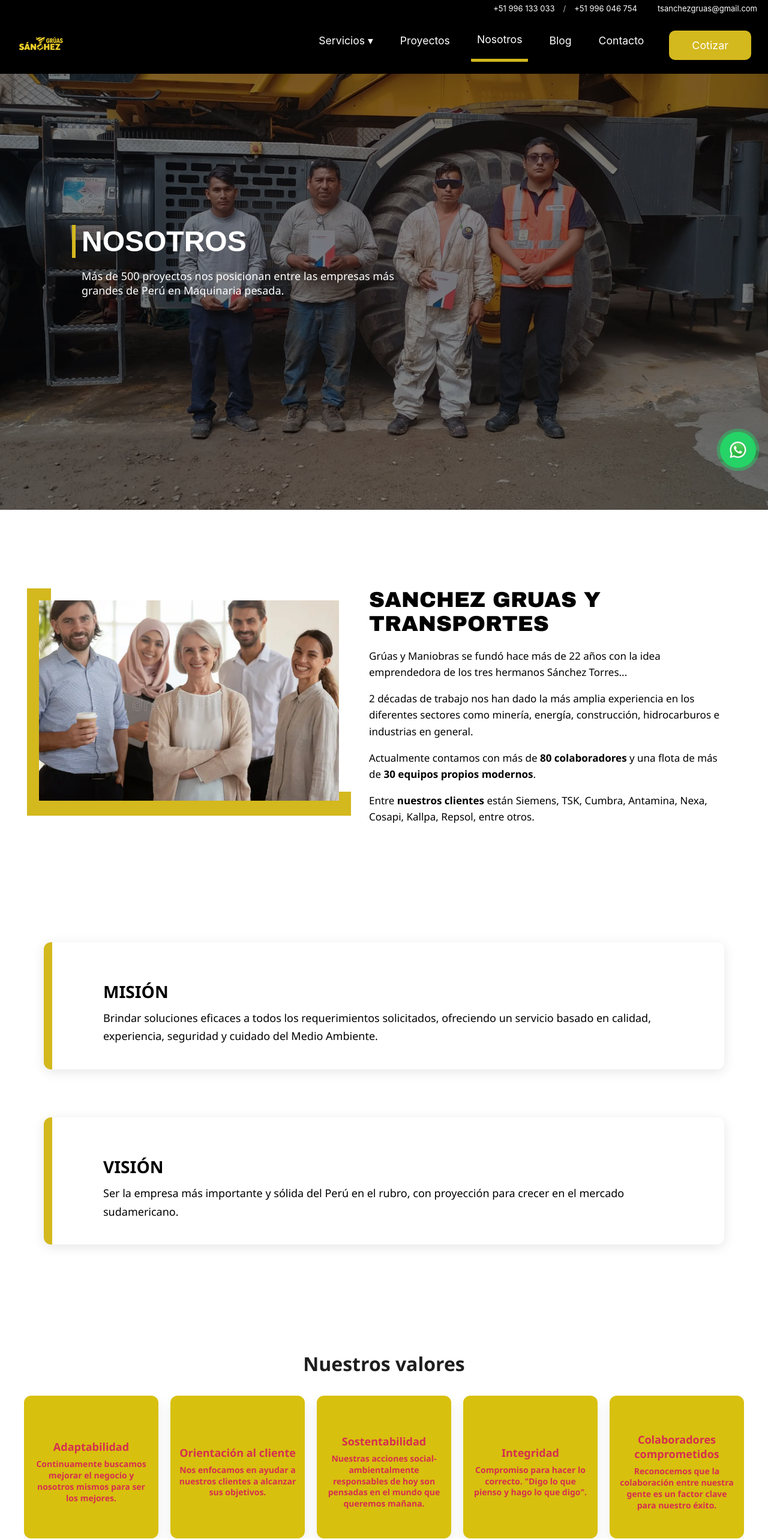
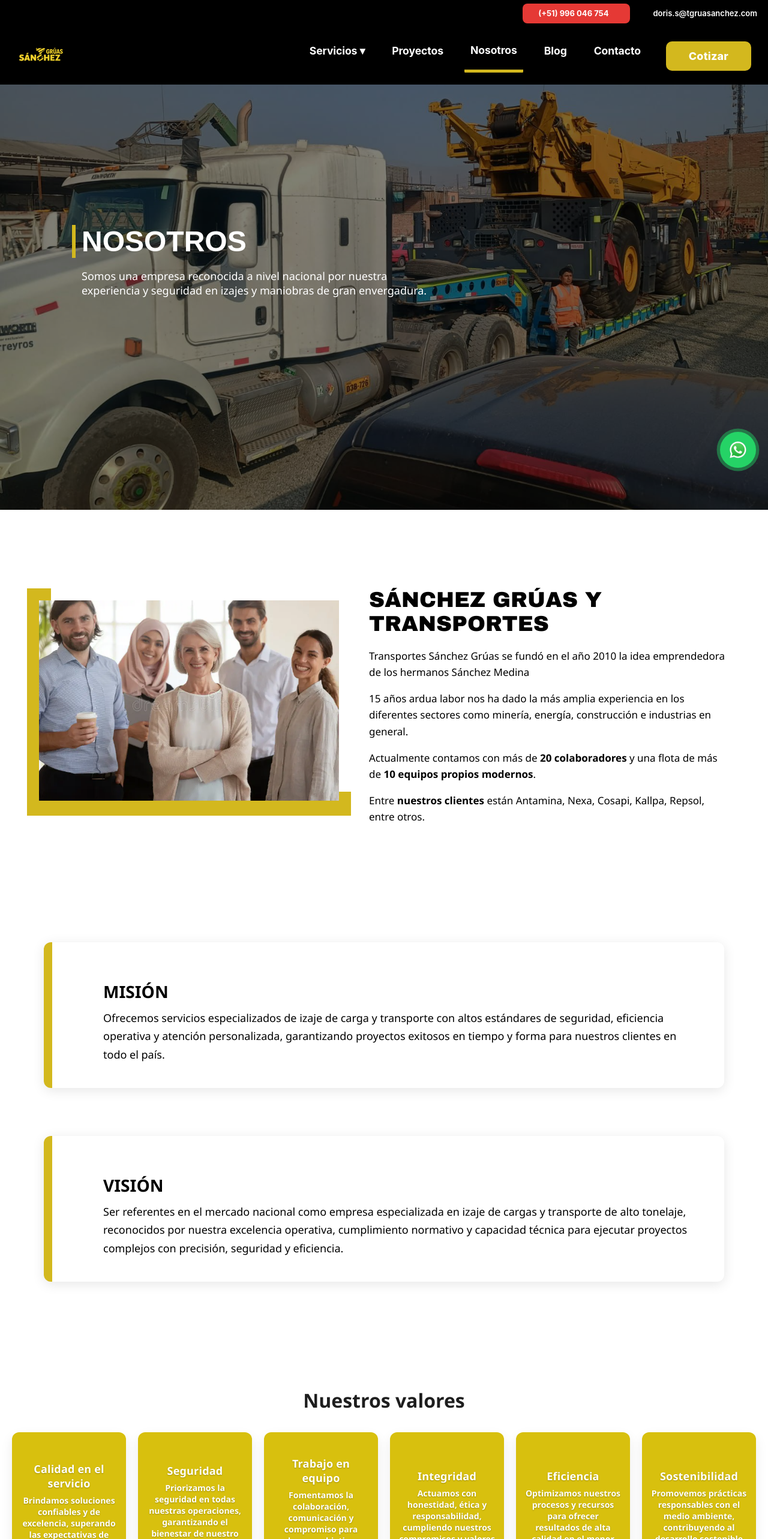
Before and after one commit to AYRTONFLORIAN30/PAGINA-WEB---SANCHEZ, a React (Create React App) app: page /nosotros in a window 1280 px wide. Shown: the top 2566 px of the page at 60% size. Built offline with nearby package versions, Linux system fonts and the light colour scheme.

Commit message:
Cambios finales pagina web 15-10-2025

```diff
--- a/src/components/Footer.jsx
+++ b/src/components/Footer.jsx
@@ -23,23 +23,23 @@
 
         <div className="footer-col">
           <h3>DATOS DE CONTACTO</h3>
-          <p><i className="fas fa-envelope verde-text"></i> administracion@tgruasanchez.com</p>
-          <p><i className="fas fa-phone verde-text"></i> Central: (51) 356-5800</p>
-          <p><i className="fas fa-mobile-alt verde-text"></i> +51 996 046 754  /  +51 996 133 033</p>
+          <p><i className="fas fa-envelope verde-text"></i> doris.s@tgruasanchez.com</p>
+          <p><i className="fas fa-mobile-alt verde-text"></i> +51 996 046 754  /  +51 949 344 778</p>
           <p><i className="fas fa-map-marker-alt verde-text"></i> Av. Las Torres Sub Lt 7-C S/N<br />Zona Norte de la Baja de Lima<br /> Lurigancho – Huachipa</p>
         </div>
 
         <div className="footer-col">
-          <h3>Gruas y Transportes | Sanchez</h3>
+          <h3>Grúas y Transportes Sánchez</h3>
           <p>Puedes seguirnos en nuestras redes:</p>
 
           <div className="redes-con-libro">
             <div className="redes">
               <a
-                href="https://www.facebook.com/people/TRANSPORTES-S%C3%81NCHEZ-GR%C3%9AAS-SAC/100063488621412/"
-                target="_blank"
-                rel="noopener noreferrer"
-              >
+                  href="https://web.facebook.com/sanchezgruas.sac/"
+                  target="_blank"
+                  rel="noopener noreferrer"
+                >
+
                 <i className="fab fa-facebook-square"></i>
               </a>
               <a href="https://www.instagram.com/sanchezgruas?igsh=M2Z5NnZkcWJ5amxv" target="_blank" rel="noopener noreferrer">
@@ -69,7 +69,7 @@
       </div>
 
       <div className="footer-bottom">
-        <p>Copyright 2025 © Sanchez | Gruas y Transportes</p>
+        <p>Copyright 2025 © Sánchez | Grúas y Transportes</p>
         <div className="footer-links">
           <span>Políticas de Privacidad</span> |
           <span>Políticas de Cookies</span> |
--- a/src/components/Navbar.css
+++ b/src/components/Navbar.css
@@ -875,3 +875,193 @@
     border-radius: 10px;
   }
 }
+
+/* === TELÉFONO: estilos como las referencias === */
+
+/* pill rojo (desktop) */
+.call-cta{
+  display:inline-flex;
+  align-items:center;
+  gap:10px;
+  background:#e53935;          /* rojo */
+  color:#fff !important;
+  padding:10px 16px;
+  border-radius:8px;            /* rectángulo con esquinas */
+  font-weight:700;
+  text-decoration:none !important;
+  line-height:1;
+  box-shadow: 0 2px 0 rgba(0,0,0,.12);
+  transition: transform .08s ease, background .2s ease;
+}
+.call-cta i{ font-size:14px; }
+.call-cta:hover{ background:#c62828; transform: translateY(-1px); }
+
+/* botón redondo (móvil) */
+.call-fab{
+  display:none;                 /* oculto en desktop */
+  width:36px;
+  height:36px;
+  min-width:36px;
+  border-radius:50%;
+  background:#e53935;
+  color:#fff !important;
+  align-items:center;
+  justify-content:center;
+  text-decoration:none !important;
+  line-height:1;
+  box-shadow: 0 2px 6px rgba(0,0,0,.18);
+}
+.call-fab i{ font-size:14px; }
+.call-fab:active{ transform: scale(.96); }
+
+/* alineación en la barra superior */
+.top-bar .contact-info{
+  display:flex;
+  align-items:center;
+  gap:12px;
+}
+
+/* Responsive: mostrar solo 1 variante */
+@media (max-width: 768px){
+  .call-cta{ display:none; }    /* en móvil, oculta el pill */
+  .call-fab{ display:inline-flex; }  /* muestra el redondo */
+}
+@media (min-width: 769px){
+  .call-cta{ display:inline-flex; }
+  .call-fab{ display:none; }
+}
+
+/* === PULSE WHATSAPP-LIKE PARA .call-fab (SOLO MÓVIL) === */
+.call-fab{
+  position: relative;          /* permite pseudo-elementos */
+  overflow: visible;
+}
+
+/* Círculos de halo */
+.call-fab::before,
+.call-fab::after{
+  content: "";
+  position: absolute;
+  inset: -10px;                /* halo alrededor */
+  border-radius: 50%;
+  background: #e53935;         /* mismo rojo del botón */
+  opacity: .22;
+  transform: scale(.7);
+  z-index: -1;
+  animation: fab-pulse 1.8s ease-out infinite;
+}
+
+/* Segundo anillo, más grande y desfasado */
+.call-fab::after{
+  inset: -18px;
+  opacity: .14;
+  animation-delay: .45s;
+}
+
+/* Animación del pulso */
+@keyframes fab-pulse{
+  0%   { transform: scale(.6); opacity: .28; }
+  60%  { transform: scale(1.35); opacity: 0; }
+  100% { transform: scale(1.55); opacity: 0; }
+}
+
+/* Un poquito de feedback al tocar */
+.call-fab:active{
+  transform: scale(.95);
+}
+
+/* Respeto a usuarios con reducción de movimiento */
+@media (prefers-reduced-motion: reduce){
+  .call-fab::before,
+  .call-fab::after{
+    animation: none;
+    opacity: 0;                /* sin halos si reducen animación */
+  }
+}
+
+/* Mantener que solo se vea en móvil */
+@media (max-width: 768px){
+  .call-cta{ display:none; }
+  .call-fab{ display:inline-flex; }
+}
+@media (min-width: 769px){
+  .call-cta{ display:inline-flex; }
+  .call-fab{ display:none; }
+}
+
+/* === CALL FAB con pulso visible (tipo WhatsApp) === */
+.call-fab{
+  display:none;                 /* se muestra solo en móvil más abajo */
+  width:40px;                   /* un pelín más grande para que luzca */
+  height:40px;
+  min-width:40px;
+  border-radius:50%;
+  background:#e53935;
+  color:#fff !important;
+  align-items:center;
+  justify-content:center;
+  text-decoration:none !important;
+  line-height:1;
+  position: relative;
+  z-index: 1;                   /* por encima del fondo de .top-bar */
+  box-shadow: 0 0 0 0 rgba(229,57,53,.45),
+              0 0 0 0 rgba(229,57,53,.25);
+  animation: call-ring 1.8s ease-out infinite;
+}
+.call-fab i{ font-size:16px; }
+.call-fab:active{ transform: scale(.95); }
+
+/* Animación: dos anillos que se expanden y se desvanecen */
+@keyframes call-ring{
+  0%{
+    box-shadow: 0 0 0 0 rgba(229,57,53,.45),
+                0 0 0 0 rgba(229,57,53,.25);
+  }
+  60%{
+    box-shadow: 0 0 0 16px rgba(229,57,53,0),
+                0 0 0 30px rgba(229,57,53,0);
+  }
+  100%{
+    box-shadow: 0 0 0 0 rgba(229,57,53,0),
+                0 0 0 0 rgba(229,57,53,0);
+  }
+}
+
+/* Respeto a reducción de movimiento */
+@media (prefers-reduced-motion: reduce){
+  .call-fab{ animation: none; box-shadow: none; }
+}
+
+/* Mostrar solo en móvil (como tenías) */
+@media (max-width: 768px){
+  .call-cta{ display:none; }
+  .call-fab{ display:inline-flex; }
+}
+@media (min-width: 769px){
+  .call-cta{ display:inline-flex; }
+  .call-fab{ display:none; }
+}
+
+/* === NAVBAR MÁS GRUESO === */
+.menu a{
+  font-weight: 700 !important;          /* negrita en items del menú */
+  letter-spacing: -0.1px;               /* compacta un pelín = se ve más sólido */
+}
+.menu .dropdown > a.active{
+  font-weight: 800 !important;          /* el activo aún más marcado */
+}
+.dropdown-menu a{
+  font-weight: 700 !important;          /* submenús en negrita */
+}
+
+/* Top bar (teléfono / email) más marcado sin exagerar */
+.top-bar,
+.contact-info .contact-link{
+  font-weight: 600 !important;
+}
+
+/* Botón Cotizar más contundente */
+.cotizar-btn{
+  font-weight: 800 !important;
+  letter-spacing: .2px;
+}
--- a/src/components/Navbar.jsx
+++ b/src/components/Navbar.jsx
@@ -49,7 +49,7 @@
       <div className="top-bar">
         <div className="social-icons">
           <a
-            href="https://www.facebook.com/people/TRANSPORTES-S%C3%81NCHEZ-GR%C3%9AAS-SAC/100063488621412/"
+            href="https://web.facebook.com/sanchezgruas.sac/"
             target="_blank" rel="noopener noreferrer"
           >
             <i className="fab fa-facebook-f"></i>
@@ -76,18 +76,20 @@
 
          {/* 📞 Contacto */}
     <div className="contact-info">
-          <a href="tel:+51996046754" className="contact-link">
-            <i className="fas fa-phone"></i> +51 996 133 033
+      <a href="tel:+51996046754" className="call-cta" aria-label="Llámanos al +51 996 133 033">
+        <i className="fas fa-phone"></i>
+        <span>(+51) 996 046 754</span>
       </a>
-          <span className="sep">/</span>
-          <a href="tel:+51996133401" className="contact-link">
-            +51 996 046 754
+
+      <a href="tel:+51996046754" className="call-fab" aria-label="Llamar">
+        <i className="fas fa-phone"></i>
       </a>
+
       <a href="mailto:tsanchezgruas@gmail.com" className="contact-link">
-            <i className="fas fa-envelope"></i> tsanchezgruas@gmail.com
+        <i className="fas fa-envelope"></i> doris.s@tgruasanchez.com
       </a>
     </div>
-      </div>
+  </div>  {/* 👈 CIERRE DE top-bar QUE FALTABA */}
 
       {/* 🔽 Navbar principal */}
       <nav className="main-nav">
--- a/src/views/ContactoInfo.jsx
+++ b/src/views/ContactoInfo.jsx
@@ -24,13 +24,12 @@
           <div className="info-box">
             <i className="fas fa-envelope icono-contacto"></i>
             <h3>ESCRÍBENOS</h3>
-            <p>tsanchezgruas@gmail.com</p>
+            <p>doris.s@tgruasanchez.com</p>
           </div>
           <div className="info-box">
             <i className="fas fa-phone icono-contacto"></i>
             <h3>PUEDES LLAMARNOS</h3>
-            <p>+51 996133033 / +51 955329346</p>
-            <p>Central: (511) 356-5800</p>
+            <p>+51 996046754 / +51 949344778</p>
           </div>
           <div className="info-box">
             <i className="fas fa-map-marker-alt icono-contacto"></i>
--- a/src/views/Home.jsx
+++ b/src/views/Home.jsx
@@ -116,7 +116,7 @@
     <div className="hero-texto-centrado">
       <h1>
         <span className="bold">GRÚAS</span>{' '}
-        <span className="highlight">SANCHEZ</span>
+        <span className="highlight">SÁNCHEZ</span>
       </h1>
 
       <p className="subtitulo">Experiencia y seguridad en cada izaje.</p>
--- a/src/views/Nosotros.css
+++ b/src/views/Nosotros.css
@@ -843,3 +843,51 @@
   .texto-nosotros h1{ font-size: 30px; margin-bottom: 6px; }
   .texto-nosotros p { font-size: 13.5px; margin-left: 12px; }
 }
+
+/* === OVERRIDES: 6 columnas en una sola fila (desktop) === */
+@media (min-width: 1024px){
+  .valores-grid{
+    display: grid !important;
+    grid-template-columns: repeat(6, minmax(160px, 1fr)) !important;
+    gap: 20px !important;
+    max-width: 1400px !important;   /* más ancho para que quepan cómodos */
+    margin: 0 auto !important;
+    overflow: visible !important;    /* evita que recorte o “empuje” */
+  }
+
+  .valor-cuadro{
+    min-height: 190px;               /* mantén altura pareja */
+  }
+}
+
+/* === VALORES: textos en blanco y más gruesos === */
+.valor-cuadro h3,
+.valor-cuadro p,
+.valor-cuadro i{
+  color: #fff !important;       /* blanco en icono, título y párrafo */
+}
+
+/* Pesos más fuertes */
+.valor-cuadro h3{
+  font-weight: 800 !important;  /* título bien marcado */
+  letter-spacing: .2px;
+}
+.valor-cuadro p{
+  font-weight: 700 !important;  /* párrafo en negrita */
+}
+
+/* Mantener blanco también en hover/focus (sobrescribe reglas previas) */
+.valor-cuadro:hover h3,
+.valor-cuadro:hover p,
+.valor-cuadro:hover i,
+.valor-cuadro:focus-visible h3,
+.valor-cuadro:focus-visible p,
+.valor-cuadro:focus-visible i{
+  color: #fff !important;
+}
+
+/* (Opcional) Mejora de legibilidad sobre fondo amarillo */
+.valor-cuadro h3,
+.valor-cuadro p{
+  text-shadow: 0 1px 2px rgba(0,0,0,.25);
+}
--- a/src/views/Nosotros.jsx
+++ b/src/views/Nosotros.jsx
@@ -19,31 +19,36 @@
     }
   }, [location]);
 
-  const valores = [
+   const valores = [
     {
-      icon: 'people-arrows',
-      title: 'Adaptabilidad',
-      description: 'Continuamente buscamos mejorar el negocio y nosotros mismos para ser los mejores.'
+      icon: 'star',
+      title: 'Calidad en el servicio',
+      description: 'Brindamos soluciones confiables y de excelencia, superando las expectativas de nuestros clientes en cada proyecto.'
     },
     {
-      icon: 'user-circle',
-      title: 'Orientación al cliente',
-      description: 'Nos enfocamos en ayudar a nuestros clientes a alcanzar sus objetivos.'
+      icon: 'shield-alt',
+      title: 'Seguridad',
+      description: 'Priorizamos la seguridad en todas nuestras operaciones, garantizando el bienestar de nuestro personal, clientes y entorno.'
     },
     {
-      icon: 'leaf',
-      title: 'Sostentabilidad',
-      description: 'Nuestras acciones social-ambientalmente responsables de hoy son pensadas en el mundo que queremos mañana.'
+      icon: 'users',
+      title: 'Trabajo en equipo',
+      description: 'Fomentamos la colaboración, comunicación y compromiso para alcanzar objetivos comunes con eficiencia y armonía.'
     },
     {
       icon: 'hand-holding-heart',
       title: 'Integridad',
-      description: 'Compromiso para hacer lo correcto. "Digo lo que pienso y hago lo que digo".'
+      description: 'Actuamos con honestidad, ética y responsabilidad, cumpliendo nuestros compromisos y valores en cada acción.'
     },
     {
-      icon: 'handshake',
-      title: 'Colaboradores comprometidos',
-      description: 'Reconocemos que la colaboración entre nuestra gente es un factor clave para nuestro éxito.'
+      icon: 'cogs',
+      title: 'Eficiencia',
+      description: 'Optimizamos nuestros procesos y recursos para ofrecer resultados de alta calidad en el menor tiempo posible.'
+    },
+    {
+      icon: 'leaf',
+      title: 'Sostenibilidad',
+      description: 'Promovemos prácticas responsables con el medio ambiente, contribuyendo al desarrollo sostenible de nuestra comunidad.'
     }
   ];
 
@@ -60,7 +65,7 @@
     <div className="texto-nosotros">
       <h1>NOSOTROS</h1>
       <p>
-        Más de 500 proyectos nos posicionan entre las empresas más grandes de Perú en Maquinaria pesada.
+        Somos una empresa reconocida a nivel nacional por nuestra experiencia y seguridad en izajes y maniobras de gran envergadura.
       </p>
     </div>
   </div>
@@ -76,11 +81,11 @@
             <img src={historiaImg} alt="Historia" />
           </div>
           <div className="text">
-            <h2>SANCHEZ GRUAS Y TRANSPORTES</h2>
-            <p>Grúas y Maniobras se fundó hace más de 22 años con la idea emprendedora de los tres hermanos Sánchez Torres...</p>
-            <p>2 décadas de trabajo nos han dado la más amplia experiencia en los diferentes sectores como minería, energía, construcción, hidrocarburos e industrias en general.</p>
-            <p>Actualmente contamos con más de <strong>80 colaboradores</strong> y una flota de más de <strong>30 equipos propios modernos</strong>.</p>
-            <p>Entre <strong>nuestros clientes</strong> están Siemens, TSK, Cumbra, Antamina, Nexa, Cosapi, Kallpa, Repsol, entre otros.</p>
+            <h2>SÁNCHEZ GRÚAS Y TRANSPORTES</h2>
+            <p>Transportes Sánchez Grúas se fundó en el año 2010 la idea emprendedora de los hermanos Sánchez Medina</p>
+            <p>15 años ardua labor nos ha dado la más amplia experiencia en los diferentes sectores como minería, energía, construcción e industrias en general.</p>
+            <p>Actualmente contamos con más de <strong>20 colaboradores</strong> y una flota de más de <strong>10 equipos propios modernos</strong>.</p>
+            <p>Entre <strong>nuestros clientes</strong> están Antamina, Nexa, Cosapi, Kallpa, Repsol, entre otros.</p>
           </div>
         </div>
       </section>
@@ -91,7 +96,7 @@
           <i className="fas fa-cogs"></i>
           <div className="text-content">
             <h2>MISIÓN</h2>
-            <p>Brindar soluciones eficaces a todos los requerimientos solicitados, ofreciendo un servicio basado en calidad, experiencia, seguridad y cuidado del Medio Ambiente.</p>
+            <p>Ofrecemos servicios especializados de izaje de carga y transporte con altos estándares de seguridad, eficiencia operativa y atención personalizada, garantizando proyectos exitosos en tiempo y forma para nuestros clientes en todo el país.</p>
           </div>
         </div>
 
@@ -99,7 +104,7 @@
           <i className="fas fa-award"></i>
           <div className="text-content">
             <h2>VISIÓN</h2>
-            <p>Ser la empresa más importante y sólida del Perú en el rubro, con proyección para crecer en el mercado sudamericano.</p>
+            <p>Ser referentes en el mercado nacional como empresa especializada en izaje de cargas y transporte de alto tonelaje, reconocidos por nuestra excelencia operativa, cumplimiento normativo y capacidad técnica para ejecutar proyectos complejos con precisión, seguridad y eficiencia.</p>
           </div>
         </div>
       </section>
```
Also changed, not shown: src/components/Footer.css (+62 -0 lines), src/assets/banner-nosotros.jpg. Lines whose indentation alone changed are shown as unchanged.
